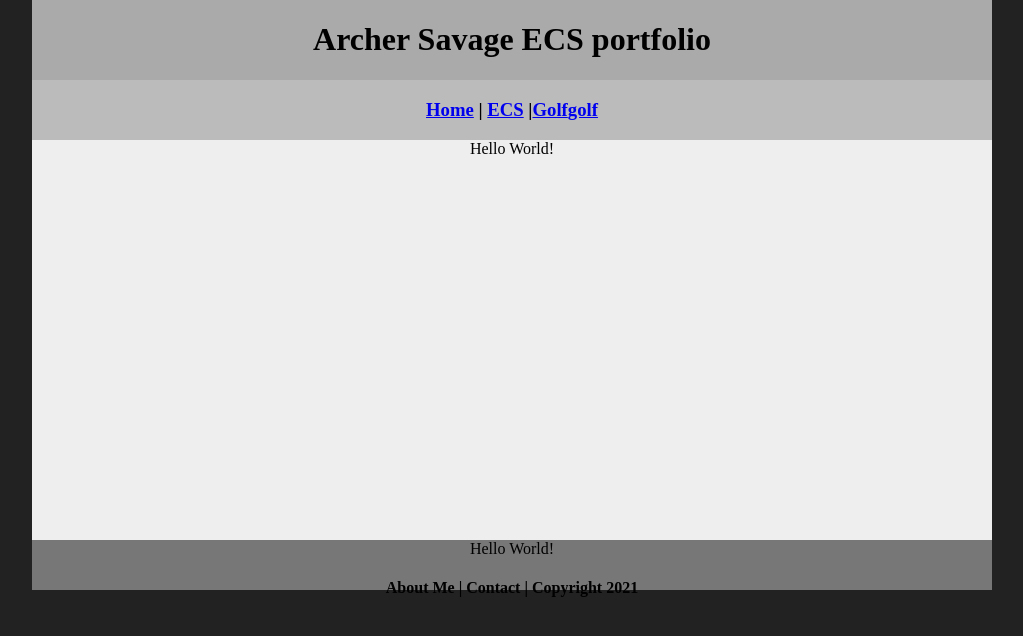
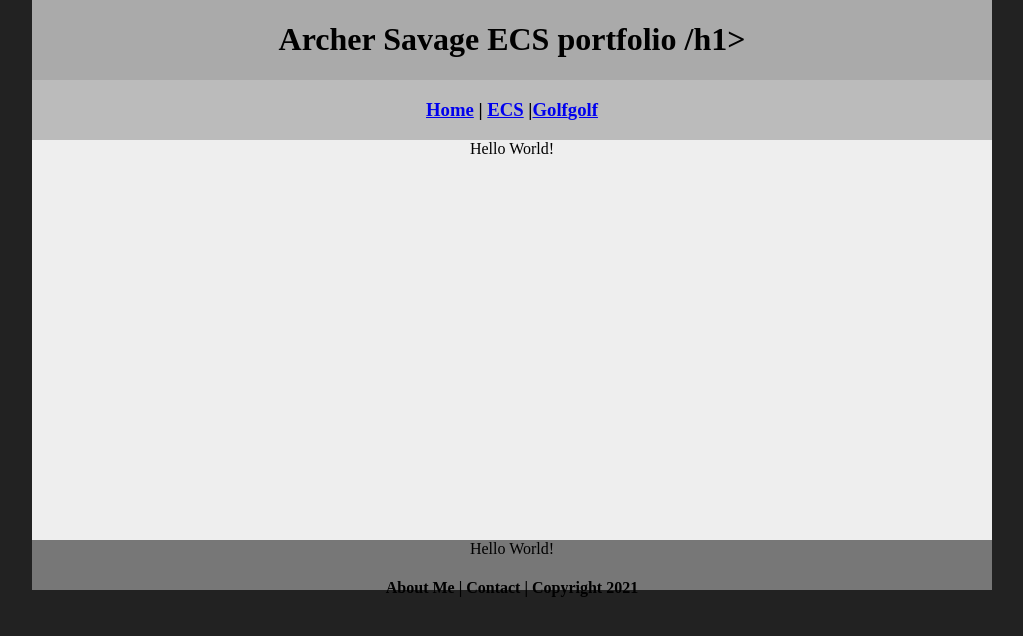
Before and after one commit to YO2025-2026/ecsportfolio, a plain HTML site: page index.html in a window 1280 px wide. Shown: the whole page, without its empty margins (128-1151 px from the left). Drawn offline with Linux system fonts and the light colour scheme.

Commit message:
Update index.html

```diff
--- a/index.html
+++ b/index.html
@@ -9,7 +9,7 @@
 <body>
 <div class="container">
   <div class="header">
-  	<h1> Archer Savage ECS portfolio </h1>
+  	<h1> Archer Savage ECS portfolio /h1>
   </div>
   <div class="nav">
     <h3> <a href="../index.html">Home</a> | <a href="index.html">ECS</a> |<a href="Golf/index.html">Golf</a><a href="../golf/index.html">golf</a></h3>
```
